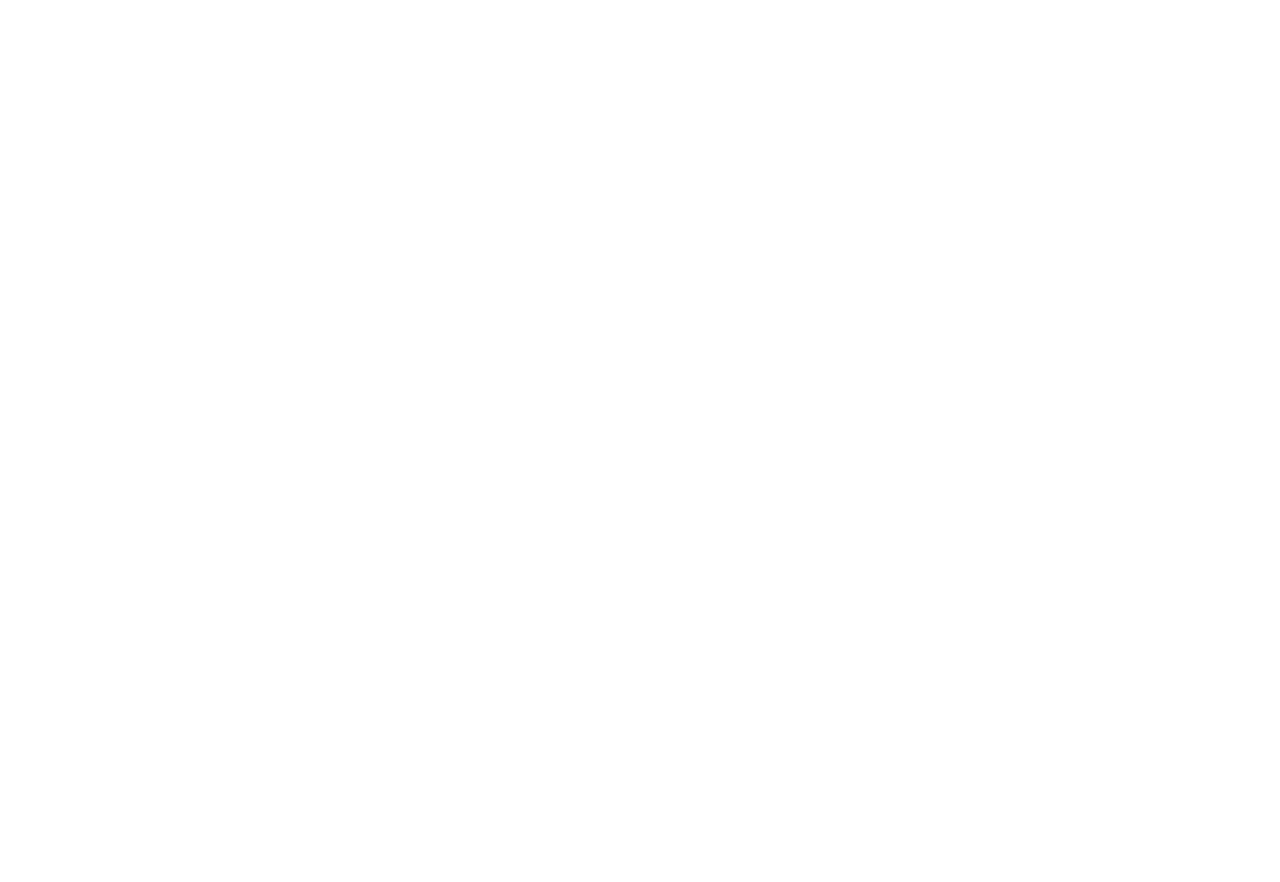
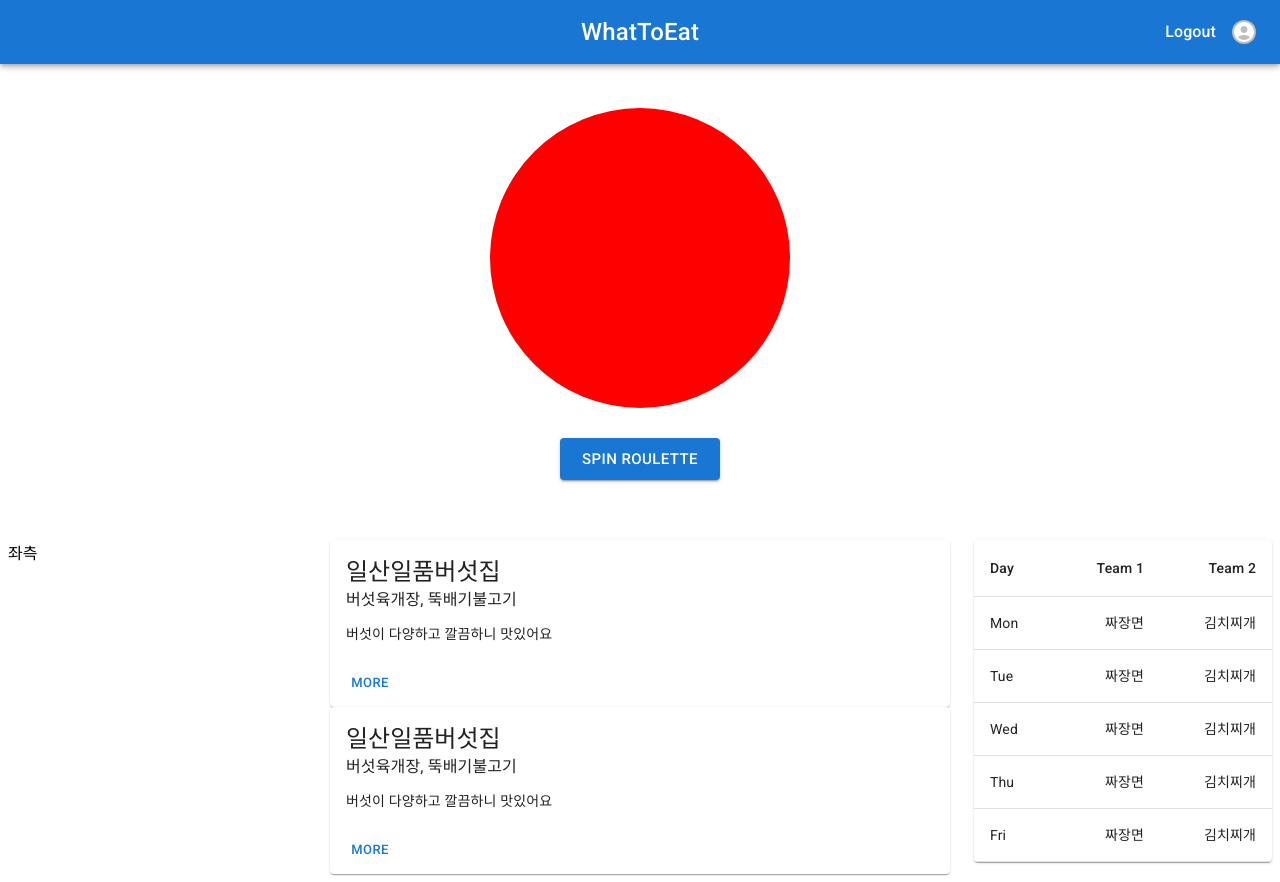
Before and after one commit to hurima90-kim/What-to-Eat, a React (Create React App) app in the folder client/: page /dashboard in a window 1280 px wide. Before the commit this address had no page. Before the commit the page ends 800 px from the top, so only its background shows below. Built offline with nearby package versions, Linux system fonts and the light colour scheme.

Commit message:
feat: create dashboard page & layout configuration

```diff
--- a/client/src/App.js
+++ b/client/src/App.js
@@ -4,6 +4,7 @@
 import RegisterPage from './pages/RegisterPage';
 import WelcomePage from './pages/WelcomePage';
 import Auth from './hoc/auth';
+import DashboardPage from './pages/DashboardPage';
 
 function App() {
   return (
@@ -12,6 +13,7 @@
         <Route exact path="/" element={Auth(WelcomePage, null)} />
         <Route path="/login" element={Auth(LoginPage, false)} />
         <Route path="/register" element={Auth(RegisterPage, false)} />
+        <Route path="/dashboard" element={<DashboardPage />} />
       </Routes>
     </BrowserRouter>
   );
--- /dev/null
+++ b/client/src/components/HeaderContent.js
@@ -0,0 +1,37 @@
+import React from 'react';
+import { styled } from '@mui/material/styles';
+import { Box, Button, Container } from '@mui/material';
+
+const Content = styled('div')({
+  display: 'flex',
+  flexDirection: 'column',
+  justifyContent: 'center',
+  alignItems: 'center',
+  width: '100vw',
+  marginTop: '60px',
+  padding: '40px 0 60px',
+});
+
+function HeaderContent() {
+  return (
+    <Container
+      maxWidth="sm"
+      sx={{ display: 'flex', flexDirection: 'column', alignItems: 'center' }}
+    >
+      <Content>
+        <Box
+          width="300px"
+          height="300px"
+          backgroundColor="red"
+          borderRadius="50%"
+          marginBottom="30px"
+        />
+        <Button variant="contained" size="large">
+          Spin roulette
+        </Button>
+      </Content>
+    </Container>
+  );
+}
+
+export default HeaderContent;
--- a/client/src/components/Navbar.js
+++ b/client/src/components/Navbar.js
@@ -1,5 +1,9 @@
 import * as React from 'react';
-import { AppBar, Box, Toolbar, Link, Chip } from '@mui/material';
+import axios from 'axios';
+import { useNavigate } from 'react-router-dom';
+import { useSelector } from 'react-redux';
+import { AppBar, Box, Toolbar, Link, Chip, Avatar } from '@mui/material';
+import AccountCircleIcon from '@mui/icons-material/AccountCircle';
 
 const rightLink = {
   fontSize: 16,
@@ -8,6 +12,19 @@
 };
 
 export default function Navbar() {
+  const navigate = useNavigate();
+  const isLoggedIn = useSelector((state) => state.user);
+
+  const onClickHandler = () => {
+    axios.get(`/api/users/logout`).then((response) => {
+      if (response.payload.loginSuccess) {
+        navigate('/login');
+      } else {
+        alert('로그아웃하는데 실패했습니다.');
+      }
+    });
+  };
+
   return (
     <React.Fragment>
       <AppBar position="fixed">
@@ -22,6 +39,7 @@
           >
             {'WhatToEat'}
           </Link>
+          {!isLoggedIn ? (
             <Box
               sx={{
                 flex: 1,
@@ -47,6 +65,36 @@
                 sx={{ ...rightLink, color: 'secondary.main' }}
               />
             </Box>
+          ) : (
+            <Box
+              sx={{
+                flex: 1,
+                display: 'flex',
+                justifyContent: 'flex-end',
+                alignItems: 'center',
+              }}
+            >
+              <Link
+                color="inherit"
+                variant="h6"
+                underline="none"
+                href="/login"
+                sx={rightLink}
+                onClick={onClickHandler}
+              >
+                {'Logout'}
+              </Link>
+              <Avatar
+                sx={{
+                  width: 24,
+                  height: 24,
+                  marginLeft: 2,
+                }}
+              >
+                <AccountCircleIcon />
+              </Avatar>
+            </Box>
+          )}
         </Toolbar>
       </AppBar>
     </React.Fragment>
--- /dev/null
+++ b/client/src/components/SelectedMenu.js
@@ -0,0 +1,51 @@
+import {
+  Paper,
+  Table,
+  TableBody,
+  TableCell,
+  TableContainer,
+  TableHead,
+  TableRow,
+} from '@mui/material';
+import React from 'react';
+
+function createData(day, menuOne, menuTwo) {
+  return { day, menuOne, menuTwo };
+}
+
+const rows = [
+  createData('Mon', '짜장면', '김치찌개'),
+  createData('Tue', '짜장면', '김치찌개'),
+  createData('Wed', '짜장면', '김치찌개'),
+  createData('Thu', '짜장면', '김치찌개'),
+  createData('Fri', '짜장면', '김치찌개'),
+];
+
+function SelectedMenu() {
+  return (
+    <TableContainer component={Paper}>
+      <Table aria-label="simple table">
+        <TableHead>
+          <TableRow>
+            <TableCell>Day</TableCell>
+            <TableCell align="right">Team 1</TableCell>
+            <TableCell align="right">Team 2</TableCell>
+          </TableRow>
+        </TableHead>
+        <TableBody>
+          {rows.map((row) => (
+            <TableRow key={row.day}>
+              <TableCell component="th" scope="row">
+                {row.day}
+              </TableCell>
+              <TableCell align="right">{row.menuOne}</TableCell>
+              <TableCell align="right">{row.menuTwo}</TableCell>
+            </TableRow>
+          ))}
+        </TableBody>
+      </Table>
+    </TableContainer>
+  );
+}
+
+export default SelectedMenu;
--- /dev/null
+++ b/client/src/components/StoreListItem.js
@@ -0,0 +1,31 @@
+import {
+  Button,
+  Card,
+  CardActions,
+  CardContent,
+  Typography,
+} from '@mui/material';
+import React from 'react';
+
+function StoreListItem() {
+  return (
+    <Card sx={{ minWidth: 275 }}>
+      <CardContent>
+        <Typography variant="h5" component="div">
+          일산일품버섯집
+        </Typography>
+        <Typography sx={{ mb: 1.5 }} color="GrayText.secondary" gutterBottom>
+          버섯육개장, 뚝배기불고기
+        </Typography>
+        <Typography variant="body2">
+          버섯이 다양하고 깔끔하니 맛있어요
+        </Typography>
+      </CardContent>
+      <CardActions>
+        <Button size="small">More</Button>
+      </CardActions>
+    </Card>
+  );
+}
+
+export default StoreListItem;
--- /dev/null
+++ b/client/src/pages/DashboardPage.js
@@ -0,0 +1,29 @@
+import React from 'react';
+import HeaderContent from '../components/HeaderContent';
+import Navbar from '../components/Navbar';
+import { Container, Grid } from '@mui/material';
+import StoreListItem from '../components/StoreListItem';
+import SelectedMenu from '../components/SelectedMenu';
+
+function DashboardPage() {
+  return (
+    <React.Fragment>
+      <Navbar />
+      <HeaderContent />
+      <Grid container rowSpacing={3} spacing={3}>
+        <Grid item xs={3}>
+          좌측
+        </Grid>
+        <Grid item xs={6}>
+          <StoreListItem />
+          <StoreListItem />
+        </Grid>
+        <Grid item xs={3}>
+          <SelectedMenu />
+        </Grid>
+      </Grid>
+    </React.Fragment>
+  );
+}
+
+export default DashboardPage;
--- a/client/src/pages/WelcomePage.js
+++ b/client/src/pages/WelcomePage.js
@@ -12,16 +12,6 @@
     axios.get('/api/hello').then((response) => console.log(response));
   }, []);
 
-  const onClickHandler = () => {
-    axios.get(`/api/users/logout`).then((response) => {
-      if (response.data.success) {
-        navigate('/login');
-      } else {
-        alert('로그아웃하는데 실패했습니다.');
-      }
-    });
-  };
-
   return (
     <React.Fragment>
       <Navbar />
```
Lines whose indentation alone changed are shown as unchanged.
